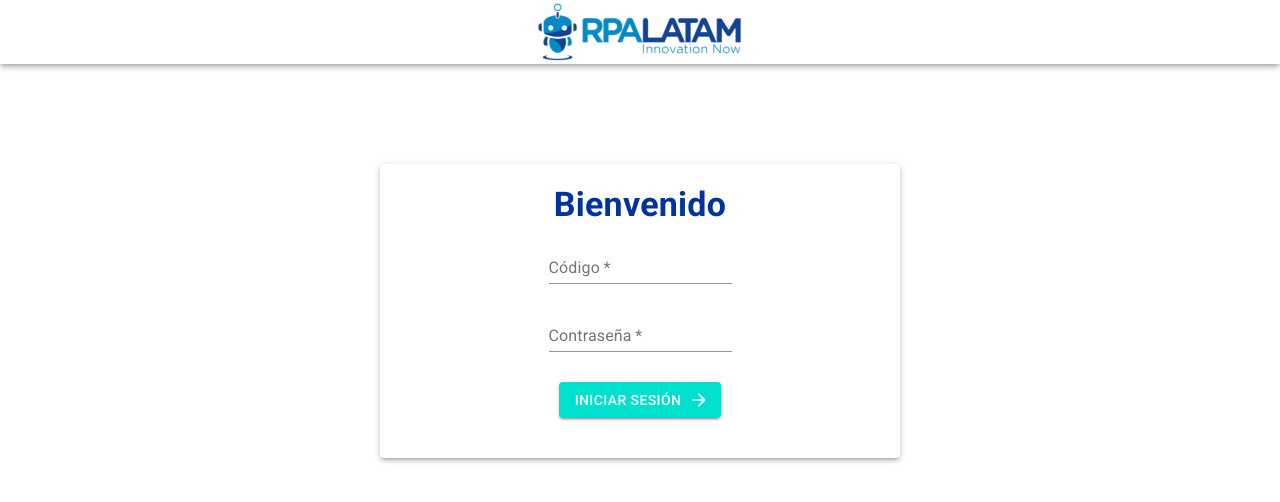
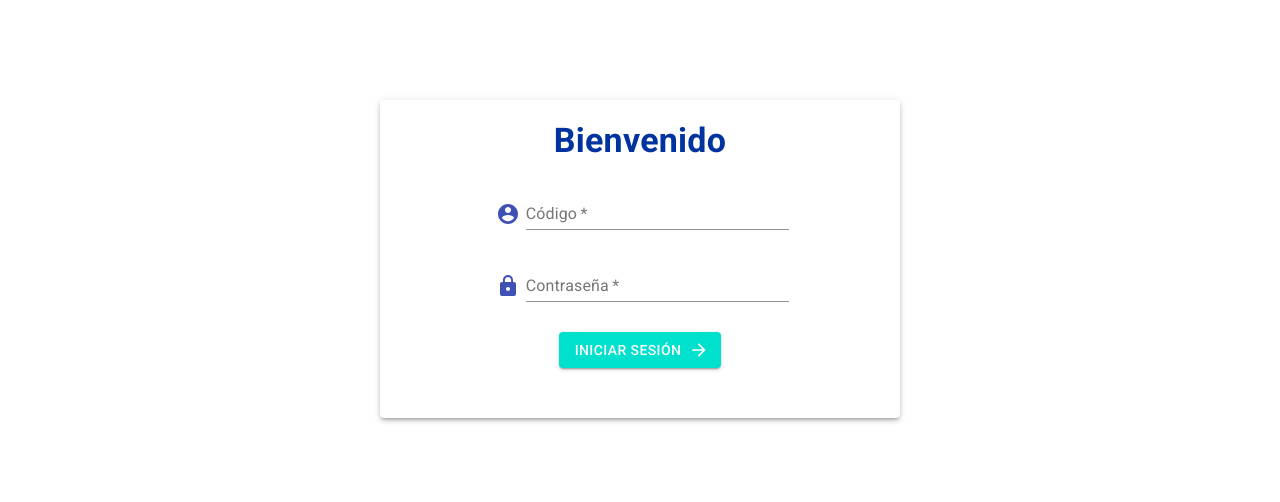
Before and after one commit to PolReyes/sistema-doctor, a React (Create React App) app: page / in a window 1280 px wide. Shown: the top 502 px of the page. Built offline with nearby package versions, Linux system fonts and the light colour scheme.

Commit message:
Agregado menu lateral

```diff
--- a/src/App.js
+++ b/src/App.js
@@ -1,32 +1,52 @@
 import './App.css';
+import React from 'react'
 import NavBar from './components/NavBar';
 import Login from './components/Login';
 import Home  from './components/Home';
 import Form  from './components/Form';
 import Logout  from './components/Logout';
+import Register from './components/Register'
 import { BrowserRouter as Router, Switch,Route} from "react-router-dom";
+import Main from './components/Main';
+
+
 function App() {
   return (
+    <div className="App">
+
 
       <Router>
-        <div className="App">
-      <NavBar/>
+      <div className="App">
+
         <Switch>
         <Route path="/" exact>
         <Login/>
         </Route>
+
           <Route path="/home">
-        <Home/>
+          <Main />
+          <Home/>
           </Route>
+
           <Route path="/form">
+          <Main />
             <Form/>
           </Route>
+
+          <Route path="/register">
+            <Register/>
+          </Route>
+
           <Route path="/Logout">
         <Logout/>
           </Route>
         </Switch>
+
         </div>
-      </Router>
+        </Router>
+    </div>
+
+
 
 
 
--- a/src/components/Login.js
+++ b/src/components/Login.js
@@ -6,8 +6,10 @@ import Button from '@material-ui/core/Button';
 import Typography from '@material-ui/core/Typography';
 import TextField from '@material-ui/core/TextField';
 import ArrowForwardIcon from '@material-ui/icons/ArrowForward';
-import { useHistory } from "react-router-dom";
-import axios from 'axios';;
+import { Redirect, useHistory } from "react-router-dom";
+import axios from 'axios';
+import AccountCircleIcon from '@material-ui/icons/AccountCircle';
+import HttpsIcon from '@material-ui/icons/Https';
 
 const useStyles = makeStyles({
     root: {
@@ -22,11 +24,15 @@ const useStyles = makeStyles({
     },
 
     field:{
-        margin:'10px'
+        width:'60%',
+       margin:'auto',
+       marginTop:'20px',
+       //borderColor: '#999',
+        //border: '1px solid '
     },
     btn:{
         backgroundColor:'#00E1CD',
-        margin:'20px',
+        margin:'30px',
         color:'#fff'
     }
 });
@@ -67,30 +73,47 @@ const Login = () => {
             //console.log(usuario);
             //<Home usuario={response.data} />
             history.push("/Home");
-            //<Redirect to="/Home"></Redirect>
+            //<Redirect to="/Home"></Redirect>;
         });
     };
 
     return (
         <>
-            <Grid container >
-              <Grid item md={12} xs={12}>
+
                   <Paper elevation={3} className={classes.root}>
                   <Typography variant="h4" color="primary" className={classes.title} >
-                        Bienvenido
+                      Bienvenido
                     </Typography>
                     <form noValidate autoComplete="off">
-                        <div>
-                        <TextField className={classes.field}  label="Código"  type="text" name="userLogin" required onChange={handleInput} />
+                        <div className={classes.field}>
+                            <Grid container spacing={1} alignItems="flex-end">
+                            <Grid item xs={1}>
+                            {<AccountCircleIcon  fontSize="medium" color="primary"/> }
+                            </Grid>
+                            <Grid item xs={11}>
+                            <TextField style={{  width: '100%',marginLeft:'5px' }}  label="Código"  type="text" name="userLogin" required onChange={handleInput} />
+                            </Grid>
+                            </Grid>
+                        </div>
+                        <div className={classes.field}>
+                            <Grid container spacing={1} alignItems="flex-end">
+                            <Grid item xs={1}>
+                            {<HttpsIcon  fontSize="medium" color="primary"/> }
+                            </Grid>
+                            <Grid item xs={11}>
+                            <TextField style={{  width: '100%',marginLeft:'5px' }} label="Contraseña"  type="password" name="passLogin" required onChange={handleInput} />
+                            </Grid>
+                            </Grid>
+
+
                         </div>
                         <div>
-                        <TextField className={classes.field}  label="Contraseña"  type="password" name="passLogin" required onChange={handleInput} />
+
                         </div>
                         <Button variant="contained" className={classes.btn} endIcon={<ArrowForwardIcon />} onClick={handleSubmit} >Iniciar Sesión</Button>
+
                     </form>
                   </Paper>
-              </Grid>
-            </Grid>
         </>
     )
 }
--- /dev/null
+++ b/src/components/Main.js
@@ -0,0 +1,44 @@
+import React from 'react'
+import { makeStyles } from '@material-ui/core/styles';
+import NavBar from './NavBar';
+import Menu  from './Menu';
+import { Hidden } from '@material-ui/core';
+
+const useStyles = makeStyles(theme =>({
+        root: {
+            display:'flex'
+        },
+        toolbar:theme.mixins.toolbar,
+        content:{
+            flexGrow:1,
+            backgroundColor: theme.palette.background.default,
+            padding: theme.spacing(3),
+        }
+}));
+
+const Main = () => {
+    const classes=useStyles()
+    const [abrir, setAbrir] = React.useState(false);
+
+    const desplegar = () => {
+        setAbrir(!abrir);
+      };
+
+    return (
+        <div className={classes.root}>
+            <NavBar desplegar={desplegar} />
+            <Hidden xsDown>
+            <Menu variant="permanent" open={true} />
+            </Hidden>
+            <Hidden smUp>
+            <Menu variant="temporary" open={abrir} onClose={desplegar} />
+            </Hidden>
+
+            <div className={classes.content}>
+                <div className={classes.toolbar}></div>
+            </div>
+        </div>
+    )
+}
+
+export default Main
--- /dev/null
+++ b/src/components/Menu.js
@@ -0,0 +1,81 @@
+import React from 'react'
+import List from '@material-ui/core/List';
+import ListItem from '@material-ui/core/ListItem';
+import ListItemIcon from '@material-ui/core/ListItemIcon';
+import ListItemText from '@material-ui/core/ListItemText';
+import Divider from '@material-ui/core/Divider';
+import InboxIcon from '@material-ui/icons/Inbox';
+import DraftsIcon from '@material-ui/icons/Drafts';
+import { Drawer, makeStyles } from '@material-ui/core';
+import { Link } from 'react-router-dom';
+
+const drawerWidth = 280;
+const useStyles = makeStyles(theme=>({
+    root: {
+        width: '100%',
+        minWidth: 280,
+        //backgroundColor: theme.palette.background.paper,
+    },
+    drawer:{
+        width:  drawerWidth,
+        flexShrink: 0,
+    },
+    drawerPaper:{
+        width:  drawerWidth,
+    },
+    toolbar: theme.mixins.toolbar
+}));
+const Menu = (props) => {
+    const classes = useStyles()
+    return (
+        <div>
+            <Drawer className={classes.drawer}
+            classes={{papper: classes.drawerPaper,}}
+            anchor="left"
+            variant={props.variant}
+            open={props.open}
+            onClose={props.onClose ? props.onClose : null}>
+            <div className={classes.toolbar}></div>
+            <Divider></Divider>
+            <div className={classes.root}>
+            <List component="nav">
+
+            <ListItem button>
+                <ListItemIcon>
+
+                <InboxIcon />
+                </ListItemIcon>
+
+                <Link to="/form">
+                <ListItemText primary="Citas Atendidas" />
+                </Link>
+                </ListItem>
+                <ListItem button>
+                <ListItemIcon>
+                <DraftsIcon />
+                </ListItemIcon>
+                <ListItemText primary="Procedimientos" />
+                </ListItem>
+                <ListItem button>
+                <ListItemIcon>
+                <DraftsIcon />
+                </ListItemIcon>
+                <ListItemText primary="Bonos de cumplimiento" />
+                </ListItem>
+                </List>
+                <Divider />
+                <List component="nav">
+                <ListItem button>
+                <ListItemText primary="Trash" />
+                </ListItem>
+
+                </List>
+            </div>
+
+            </Drawer>
+
+        </div>
+    )
+}
+
+export default Menu
--- a/src/components/NavBar.js
+++ b/src/components/NavBar.js
@@ -1,29 +1,48 @@
 import React from 'react'
-import {AppBar, Toolbar, makeStyles } from '@material-ui/core';
+import {AppBar, Toolbar, makeStyles, IconButton } from '@material-ui/core';
 import logo from '../RpaLatam.png'
+import MenuIcon from '@material-ui/icons/Menu';
 
 const useStyles = makeStyles(theme=>({
-    offset: theme.mixins.toolbar,
+    //offset: theme.mixins.toolbar,
     logo: {
         margin:'auto'},
-    bgcolor:{
+    appBar:{
+        [theme.breakpoints.up('sm')]:{
+            width: `calc(100% - ${280}px)`,
+            marginLeft: 280,
+        },
+
         backgroundColor:'#fff',
-    }
+    },
+    menuButton: {
+        marginRight: theme.spacing(2),
+        color: "#999",
+        [theme.breakpoints.up('sm')]: {
+            display: 'none',
+        },
+    },
 }))
 
 
-const NavBar = () => {
+const NavBar = (props) => {
     const classes = useStyles()
     return (
-        <>
-        <AppBar position="fixed" className={classes.bgcolor}>
+        <AppBar position="fixed" className={classes.appBar}>
+
         <Toolbar>
+        <IconButton
+                    color="inherit"
+                    aria-label="menu"
+                    className={classes.menuButton}
+                    onClick={() => props.desplegar()}
+                >
+            <MenuIcon  fontSize="large"/>
+        </IconButton>
                    <img  className={classes.logo} src={logo} alt="LOGO"/>
 
         </Toolbar>
         </AppBar>
-        <div className={classes.offset}></div>
-    </>
     )
 }
 
--- /dev/null
+++ b/src/components/Register.js
@@ -0,0 +1,127 @@
+import { Grid, Paper } from '@material-ui/core';
+import React from 'react';
+import { useState } from "react";
+import { makeStyles } from '@material-ui/core/styles';
+import Button from '@material-ui/core/Button';
+import Typography from '@material-ui/core/Typography';
+import TextField from '@material-ui/core/TextField';
+import axios from 'axios';
+import AddIcon from '@material-ui/icons/Add';
+import SaveIcon from '@material-ui/icons/Save';
+import InfoIcon from '@material-ui/icons/Info';
+import ClearIcon from '@material-ui/icons/Clear';
+
+const useStyles = makeStyles({
+    root: {
+        maxWidth: 600,
+        margin:'auto',
+        marginTop: '100px',
+        padding: '20px'
+      },
+    title:{
+        textAlign: 'left',
+        color:'#0033A0',
+        fontWeight: 'bold',
+
+    },
+
+    field:{
+        width:'100%',
+        margin:'10px'
+    },
+    btn:{
+        backgroundColor:'#00E1CD',
+        margin:'20px',
+        color:'#fff'
+    },
+    btn2:{
+        marginTop:'40px',
+        float:'left'
+    },
+    form:{
+        margin:'auto',
+        width:'80%',
+        //borderColor: '#999',
+        //border: '1px solid '
+    }
+});
+function agregarRuc() {
+    var w = document.getElementById("campo");
+    var x = document.getElementById("div");
+    var y = document.getElementById("btnEliminar");
+    var z = document.getElementById("btnAgregar");
+
+    if (x.style.display === "none") {
+        x.style.display = "block";
+        y.style.display = "block";
+        z.style.display = "none";
+
+
+    } else {
+        w.value = "";
+        x.style.display = "none";
+        y.style.display = "none";
+        z.style.display = "block";
+
+    }
+}
+function eliminarRuc() {
+    var w = document.getElementById("campo");
+    var x = document.getElementById("div");
+    var y = document.getElementById("btnEliminar");
+    var z = document.getElementById("btnAgregar");
+
+    if (x.style.display === "none") {
+        x.style.display = "block";
+        y.style.display = "block";
+        z.style.display = "none";
+
+
+    } else {
+        w.value = "";
+        x.style.display = "none";
+        y.style.display = "none";
+        z.style.display = "block";
+
+    }
+}
+const Register = () => {
+    const classes = useStyles();
+
+    return (
+        <>
+            <Grid container >
+              <Grid item md={12} xs={12}>
+                  <Paper elevation={3} className={classes.root}>
+
+                    <form className={classes.form} noValidate autoComplete="off">
+
+                    <Typography  variant="h5" color="primary" className={classes.title} >
+                    {<InfoIcon style={{  verticalAlign: 'middle' }} fontSize="large"/> } Actualiza tus datos para continuar
+                    </Typography>
+                        <div id="btnEliminar" style={{display:"none"}}>
+                        <Button   className={classes.btn2} color="primary"  onClick={agregarRuc} endIcon={<ClearIcon/>}>Eliminar RUC</Button>
+                        </div>
+                        <div id="btnAgregar">
+                        <Button  className={classes.btn2} color="primary"  onClick={eliminarRuc} endIcon={<AddIcon/>}>Agregar RUC</Button>
+                        </div>
+
+                        <div id="div" style={{display:"none"}} >
+                        <TextField id="campo" className={classes.field}  label="RUC"  type="text" name="ruc"  required/>
+                        </div>
+                        <div>
+                        <TextField  className={classes.field}  label="Clave Sol" type="text" name="clavesol" required />
+                        </div>
+                        <div>
+                        <TextField  className={classes.field} label="Contraseña"  type="password" name="pass" required />
+                        </div>
+                        <Button variant="contained" className={classes.btn} endIcon={<SaveIcon/>} >Guardar</Button>
+                    </form>
+                  </Paper>
+              </Grid>
+            </Grid>
+        </>
+    )
+}
+
+export default Register
```
Also changed, not shown: src/components/Home.js (+6 -12 lines), 1 other file (tests, documents, lock files or other folders).
